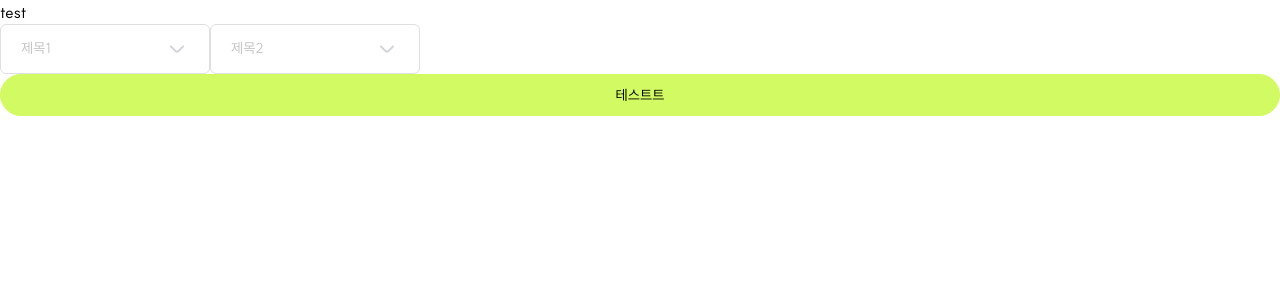
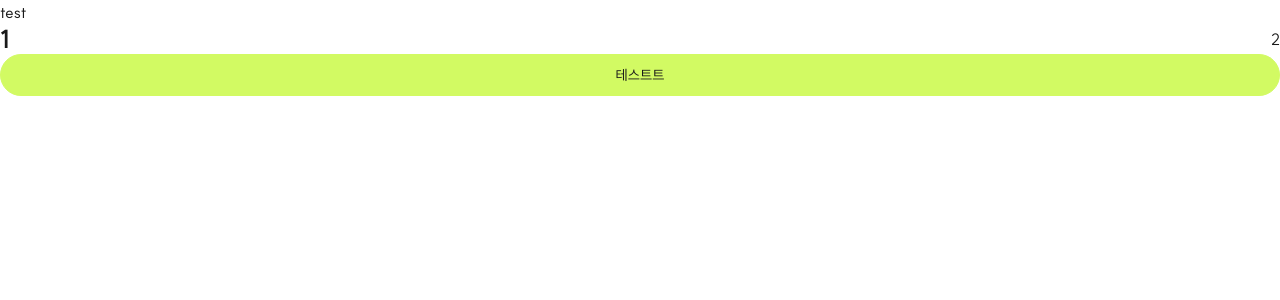
Before and after one commit to muzi55/didit, a Next.js app: page / in a window 1280 px wide. Shown: the top 300 px of the page. Built offline with nearby package versions, Linux system fonts and the light colour scheme.

Commit message:
component: RecordHeader 컴포넌트 추가 및 글씨 색상 변경
RecordHeader 컴포넌트 추가
기본 글씨색상 #191919 변경

```diff
--- /dev/null
+++ b/src/app/_components/wirte/RecordHeader.tsx
@@ -0,0 +1,23 @@
+import React from "react";
+
+interface RecordHeaderProps {
+	children: React.ReactNode;
+}
+
+export default function RecordHeader({ children }: RecordHeaderProps) {
+	return <div className="flex justify-between items-center">{children}</div>;
+}
+
+interface RecordHeaderSectionProps {
+	children: React.ReactNode;
+}
+
+const Left = ({ children }: RecordHeaderSectionProps) => {
+	return <div className="text-H6">{children}</div>;
+};
+const Right = ({ children }: RecordHeaderSectionProps) => {
+	return <div className="text-bodyMedium400">{children}</div>;
+};
+
+RecordHeader.Left = Left;
+RecordHeader.Right = Right;
--- a/src/app/globals.css
+++ b/src/app/globals.css
@@ -127,4 +127,5 @@
 
 body {
   font-family: var(--suit-regular);
+  color: var(--primary-text);
 }
--- a/src/app/page.tsx
+++ b/src/app/page.tsx
@@ -1,39 +1,17 @@
 "use client";
 
 import Button from "./_components/common/Button";
-import SelectBox from "./_components/common/selectbox/SelectBox";
-import SelectBoxInfo from "./_components/common/selectbox/SelectBoxInfo";
-import SelectBoxItem from "./_components/common/selectbox/SelectBoxItem";
-import SelectBoxList from "./_components/common/selectbox/SelectBoxList";
+import RecordHeader from "./_components/wirte/RecordHeader";
 
 export default function Home() {
 	return (
 		<>
 			<div>test</div>
 
-			<div className="flex">
-				<SelectBox title={"제목1"}>
-					<SelectBoxList>
-						<SelectBoxItem onClick={() => {}}>아이템1</SelectBoxItem>
-						<SelectBoxItem onClick={() => {}}>아이템2</SelectBoxItem>
-						<SelectBoxItem onClick={() => {}}>아이템3</SelectBoxItem>
-						<SelectBoxItem onClick={() => {}}>아이템4</SelectBoxItem>
-					</SelectBoxList>
-				</SelectBox>
-
-				<SelectBox title={"제목2"}>
-					<SelectBoxList>
-						<SelectBoxItem onClick={() => {}}>아이템1</SelectBoxItem>
-						<SelectBoxItem onClick={() => {}}>아이템2</SelectBoxItem>
-						<SelectBoxItem onClick={() => {}}>아이템3</SelectBoxItem>
-						<SelectBoxItem onClick={() => {}}>아이템4</SelectBoxItem>
-					</SelectBoxList>
-					<SelectBoxInfo
-						description="asdasdasd asdsdada dadasdasdada dasdasdadad adasasdas"
-						guide="loremasdasdas asdasdasd asdasdasda dadasdasdasd asdasda"
-					/>
-				</SelectBox>
-			</div>
+			<RecordHeader>
+				<RecordHeader.Left>1</RecordHeader.Left>
+				<RecordHeader.Right>2</RecordHeader.Right>
+			</RecordHeader>
 
 			{/* <SelectBox title={"제목1"}>아이템</SelectBox>
 			<SelectBox title={"제목2"}>아이템</SelectBox> */}
```
